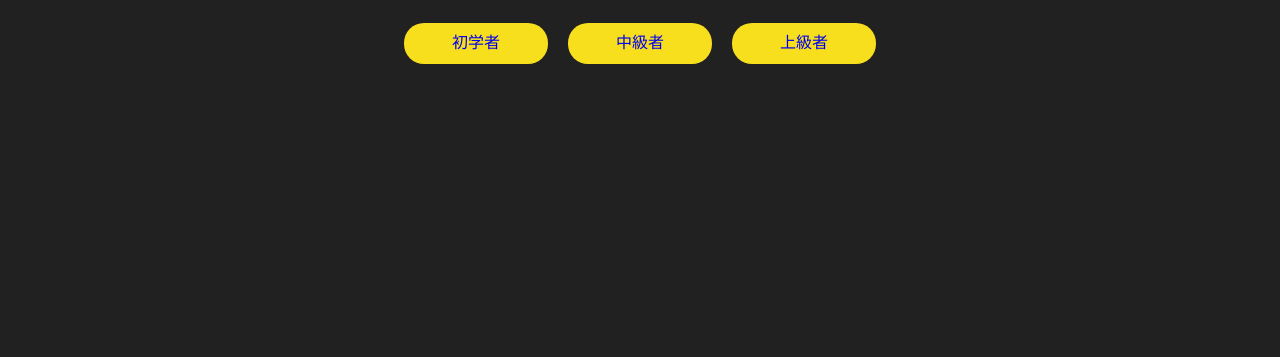
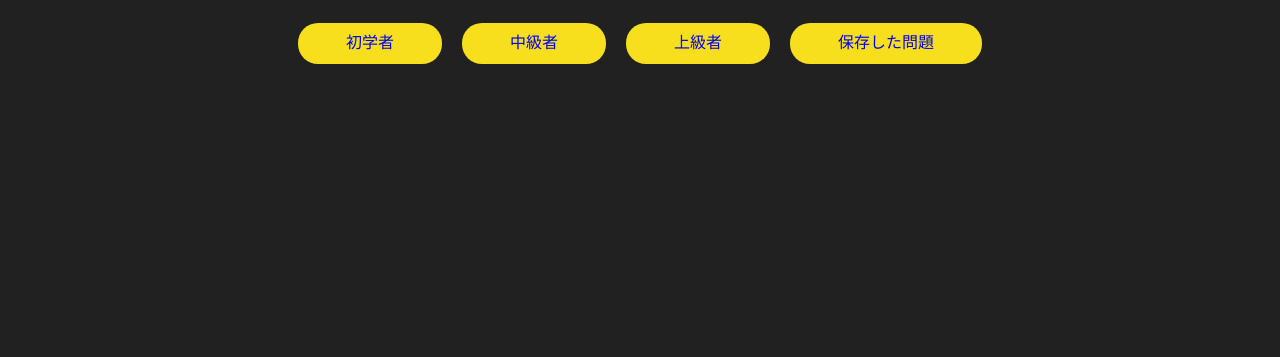
Before and after one commit to pottskun/02_workbook, a website: page index.html in a window 1280 px wide. Shown: the part 443-800 px from the top of the page. Drawn offline with Linux system fonts and the light colour scheme.

Commit message:
保存した問題のナビゲーションを追加した

```diff
--- a/index.html
+++ b/index.html
@@ -19,6 +19,7 @@
           <li class="p-globalNav__item theme-yellow"><a href="index.html" data-level="beginner">初学者</a></li>
           <li class="p-globalNav__item theme-yellow"><a href="middle.html" data-level="intermediate">中級者</a></li>
           <li class="p-globalNav__item theme-yellow"><a href="high.html" data-level="advanced">上級者</a></li>
+          <li class="p-globalNav__item theme-yellow"><a href="./stored.html">保存した問題</a></li>
         </ul>
       </nav>
     </div>
```
